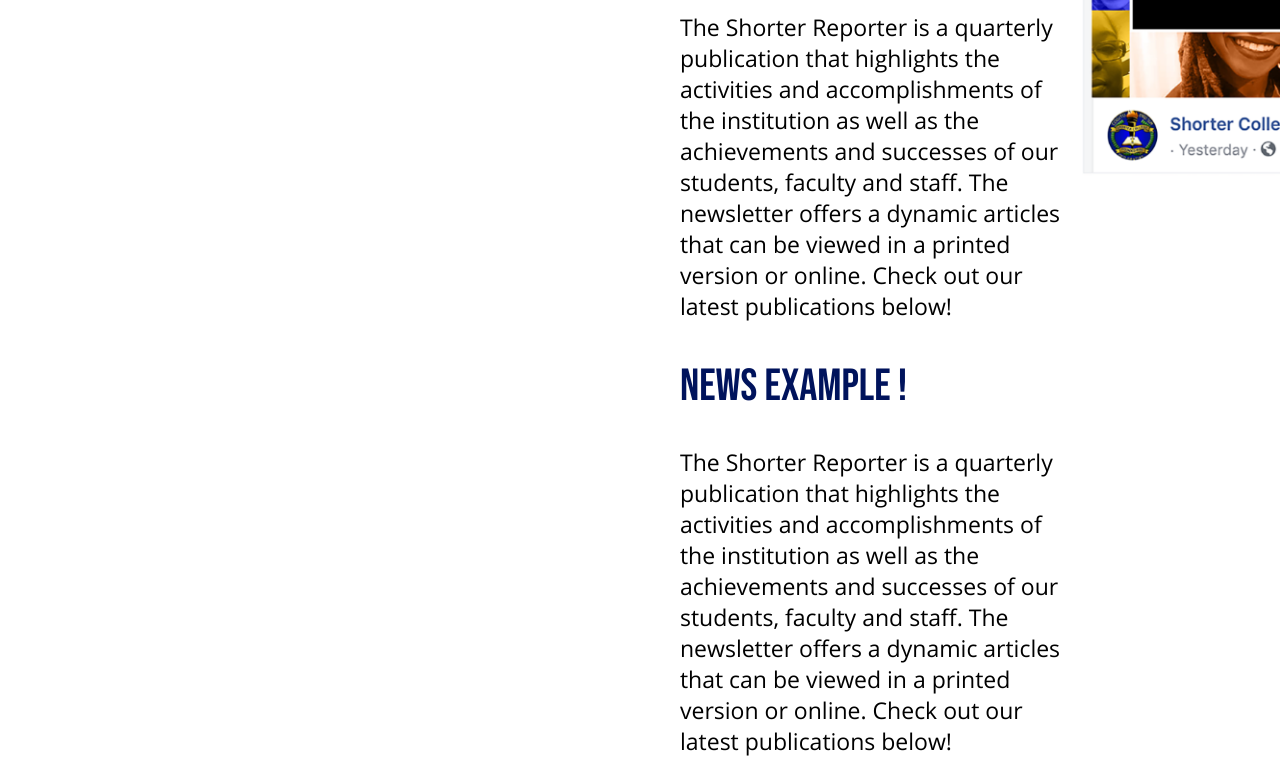
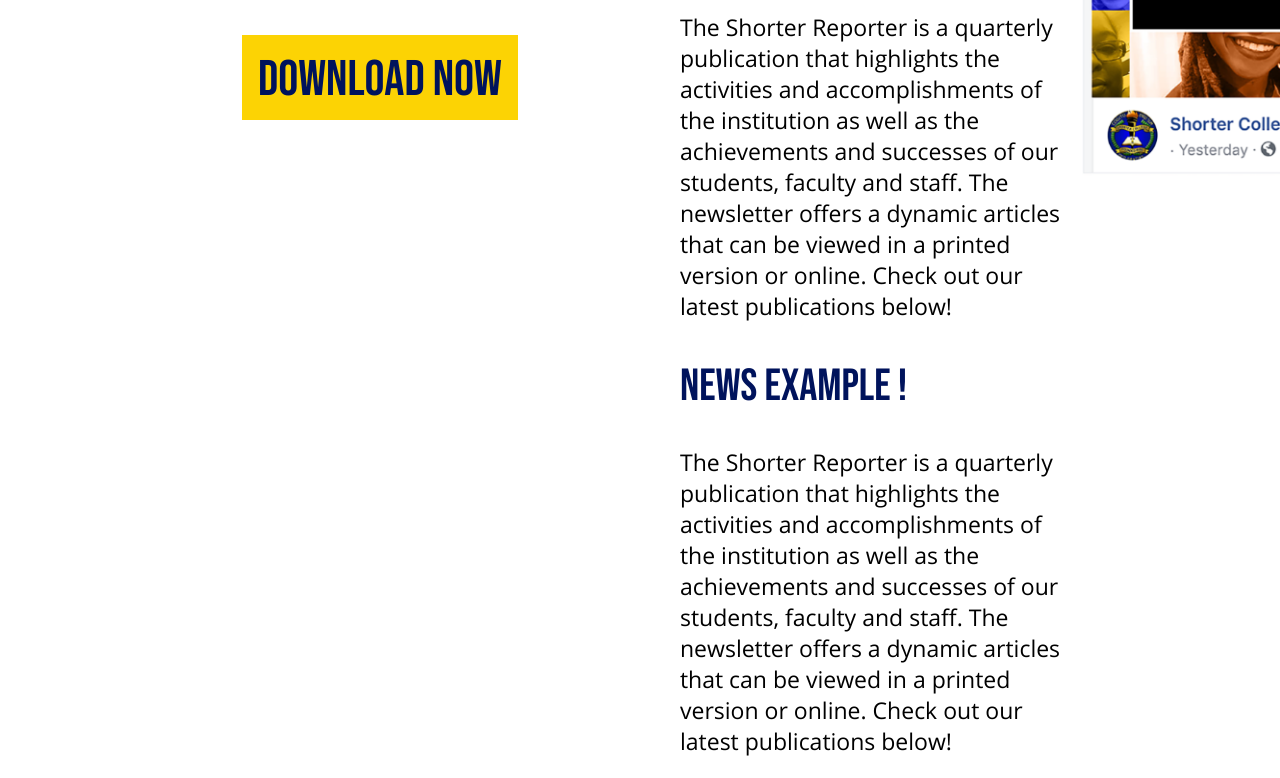
Before and after one commit to dogeTheCoder/dogeTheCoder.github.io, a plain HTML site: page index.html in a window 1280 px wide. Shown: the part 3220-3998 px from the top of the page. Drawn offline with Linux system fonts and the light colour scheme; files whose address does not match are found by name.

Commit message:
added button

```diff
--- a/index.html
+++ b/index.html
@@ -419,6 +419,7 @@ h1, h2, h3 {
       <div class="section-three-content">
         <img class="section-three-photo" style="transform: rotate(-8deg);" src="./index_files/Shorter Reporter Cover.jpg" alt="">
         <img class="section-three-photo" style="margin: 3rem 2rem;" src="./photos/Logos/The Shorter Reporter logo.png" alt="">
+        <a style="text-align: center; padding: 14px 16px; text-decoration: none; font-size: 50px; margin: 0rem 26px;" class="active"> DOWNLOAD NOW   </a>
       </div>
       <div class="section-three-content">
         <h2 class="section-three-titles">Campus news</h2>
```
